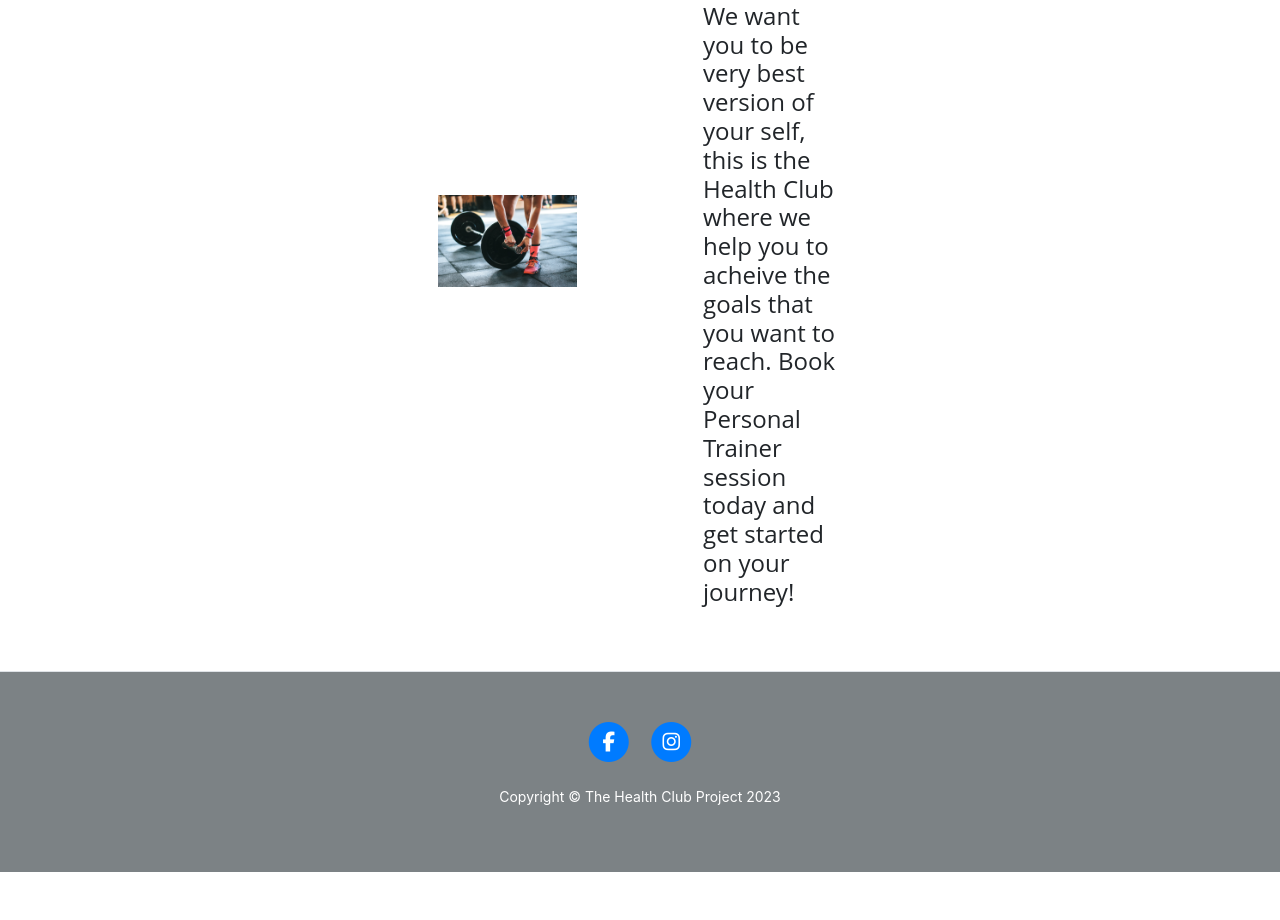
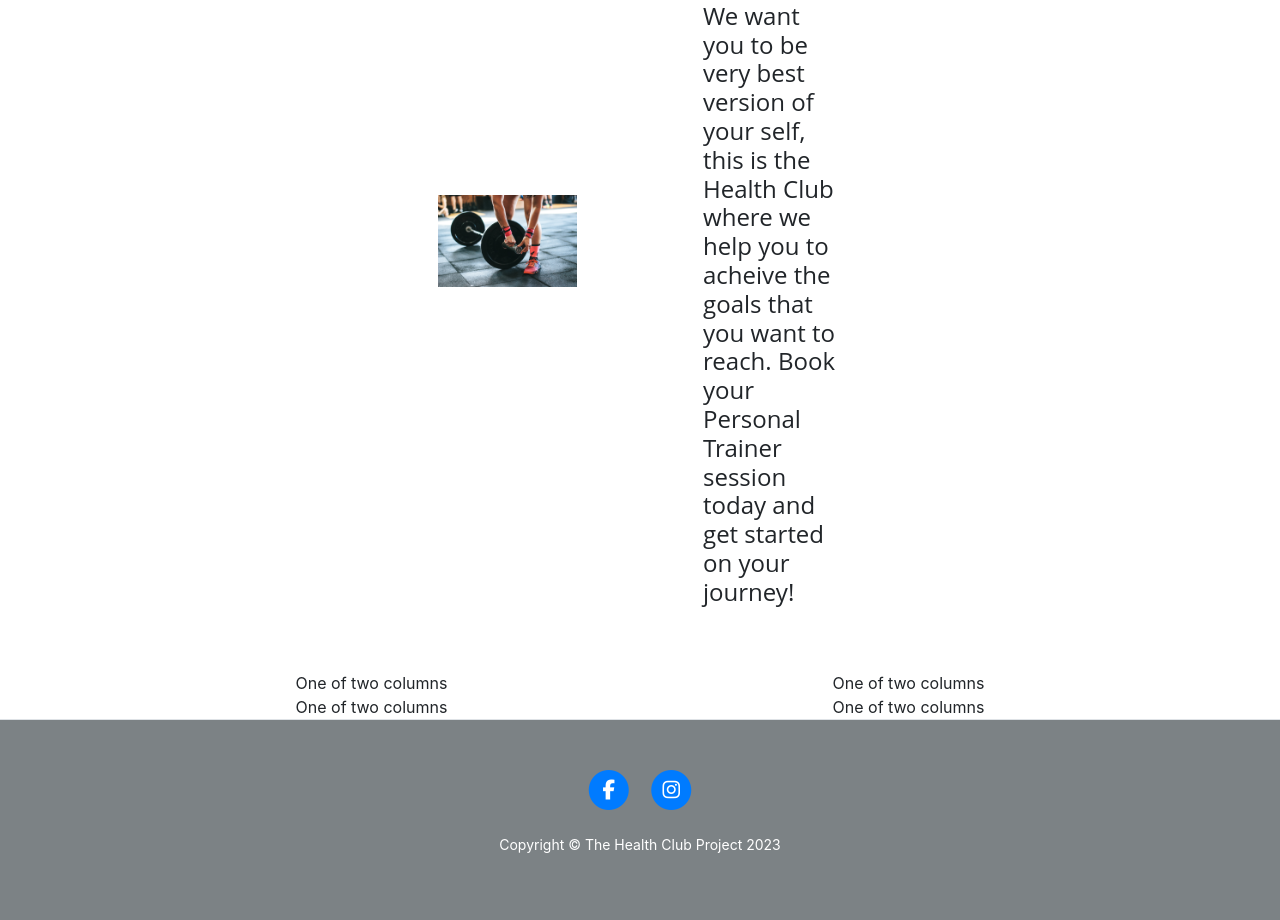
Before and after one commit to helenahagman/the-personal-trainer-project, a Flask app: page / in a window 1280 px wide. Shown: the part 867-1787 px from the top of the page. Before the commit the page ends 1739 px from the top, so only its background shows below. Run offline with Flask 3, Linux system fonts and the light colour scheme; some libraries are stand-ins or nearby versions.

Commit message:
added columns to index.html

```diff
--- a/static/css/style.css
+++ b/static/css/style.css
@@ -4,3 +4,7 @@
 .footer-text-color {
   color: white;
 }
+
+.custom-columns {
+  text-align: center;
+}
--- a/templates/index.html
+++ b/templates/index.html
@@ -66,6 +66,26 @@
         </div>
     </div>
 </section>
+<section>
+    <div class="container px-4 px-lg-5">
+        <div class="row gx-5 align-items-center custom-columns">
+          <div class="col">
+            One of two columns
+          </div>
+          <div class="col">
+            One of two columns
+          </div>
+        </div>
+        <div class="row gx-5 align-items-center custom-columns">
+            <div class="col">
+              One of two columns
+            </div>
+            <div class="col">
+              One of two columns
+            </div>
+          </div>
+      </div>
+</section>
 
 {% block content%}
 {% endblock %}
```
